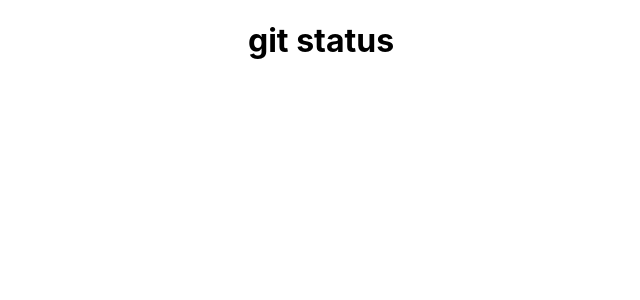
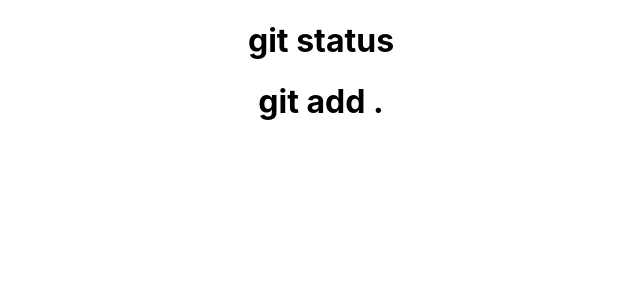
Before and after one commit to GangasriOleti/-Day-4clonerepository-, a React (Create React App) app: page / in a window 1280 px wide. Shown: the top 300 px of the page, without its empty margins (319-959 px from the left). Built offline with nearby package versions, Linux system fonts and the light colour scheme.

Commit message:
Update App.js

```diff
--- a/src/App.js
+++ b/src/App.js
@@ -5,6 +5,7 @@ function App() {
   return (
     <div className="App">
 <h1>git status</h1>
+    <h1>git add .</h1>
     </div>
   );
 }
```
